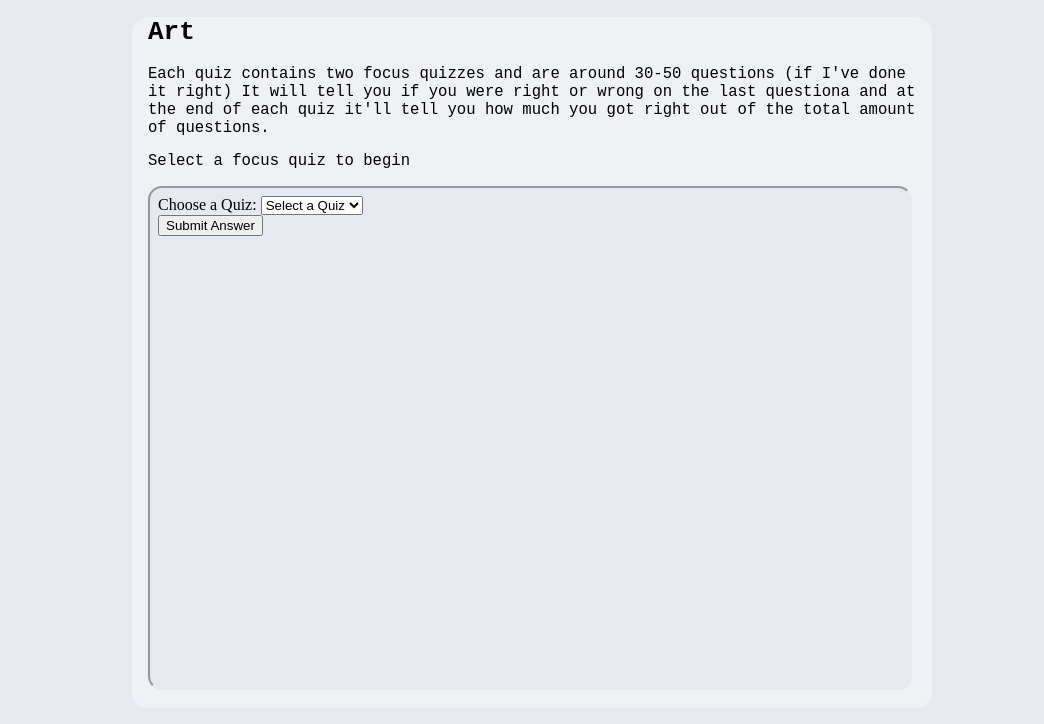
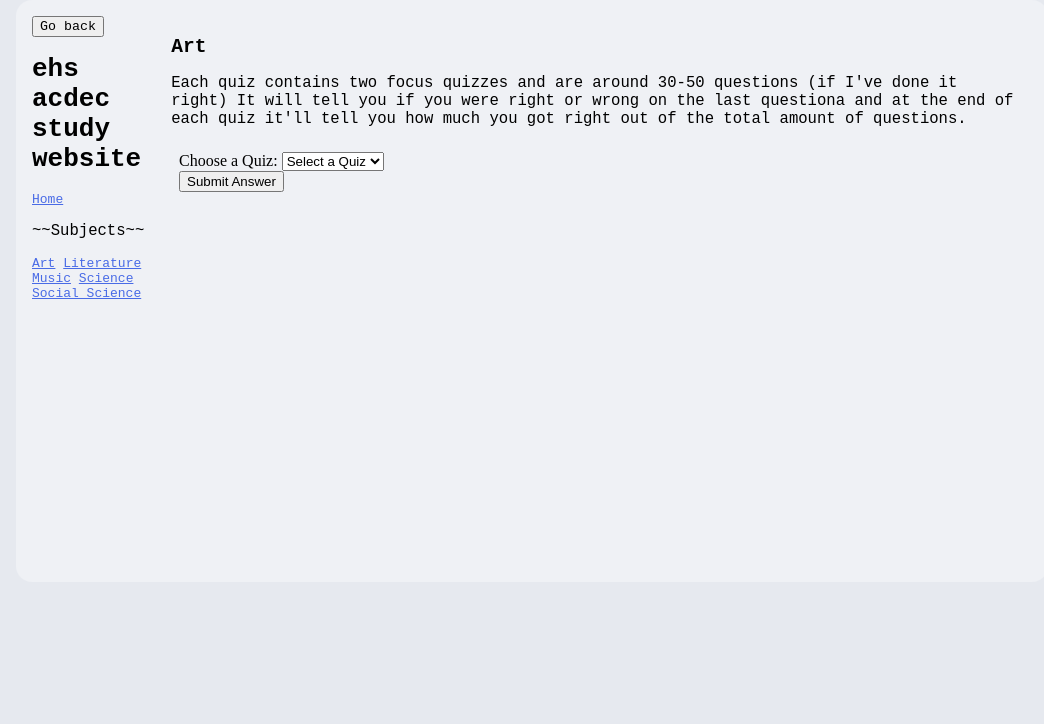
Before and after one commit to AcDecEHS/AcDecEHS.github.io, a plain HTML site: page subjects owo/Art/art.html in a window 1280 px wide. Shown: the whole page, without its empty margins (108-1152 px from the left). Drawn offline with Linux system fonts and the light colour scheme.

Commit message:
sidebar and looks a bit nicer (for future proofing)

```diff
--- a/styles.css
+++ b/styles.css
@@ -11,23 +11,36 @@ html {
 a {
     color: #496be6;
 }
-body {
-    padding-inline: 16px;
-    background-color: #eff1f5;
-    max-width: 60%;
-    border-radius: 16px;
-    margin: auto;
-}
 p {
     font-size: larger;
 }
+body {
+    max-width: 1000px;
+    padding-inline: 16px;
+    background-color: #eff1f5;
+    border-radius: 16px;
+    margin: auto;
+    display: flex;
+    flex-direction: row;
+    min-height: 400px;
+}
+.sidebar {
+    flex-grow: 1;
+}
+.content {
+    padding: 15px;
+    margin: 5px 0 5px 0;
+    flex-grow: 3;
+    flex-wrap: wrap;
+}
+form {
+    padding-top: 16px;
+}
 iframe {
-    background-color: #e6e9ef;
-    border-color: #e6e9ef;
-    border-radius: 14px;
-    width: 99%;
-    min-height: 500px;
+    border-width: 0px;
+    width: auto;
     margin-bottom: 14px;
+    min-height: 400px;
 }
 .quiz-container {
     max-width: auto;
--- a/subjects owo/Art/art.html
+++ b/subjects owo/Art/art.html
@@ -1,12 +1,26 @@
 <!DOCTYPE html>
 <html>
     <head>
-    <link rel="stylesheet" href="../../styles.css">
+        <link rel="stylesheet" href="../../styles.css">
     </head>
     <body>
-        <h1>Art</h1>
-        <p>Each quiz contains two focus quizzes and are around 30-50 questions (if I've done it right) It will tell you if you were right or wrong on the last questiona and at the end of each quiz it'll tell you how much you got right out of the total amount of questions.</p>
-        <p>Select a focus quiz to begin</p>
-        <iframe src="artquiz.html" title="quizstuff"></iframe>
+        <div class="sidebar">
+            <form>
+                <input type="button" value="Go back" onclick="history.back()">
+            </form>
+            <h1>ehs acdec study website</h1>
+            <a href="../../index.html">Home</a>
+            <p>~~Subjects~~</p>
+            <a href="art.html">Art</a>
+            <a href="../Literature/literature.html">Literature</a>
+            <a href="../Music/music.html">Music</a>
+            <a href="../Science/science.html">Science</a>
+            <a href="../Social Science/socialscience.html">Social Science</a>
+        </div>
+        <div class="content">
+            <h2>Art</h2>
+            <p>Each quiz contains two focus quizzes and are around 30-50 questions (if I've done it right) It will tell you if you were right or wrong on the last questiona and at the end of each quiz it'll tell you how much you got right out of the total amount of questions.</p>
+            <iframe src="artquiz.html" title="quizstuff"></iframe>
+        </div>
     </body>
 </html>
```
Also changed, not shown: index.html (+16 -4 lines).
